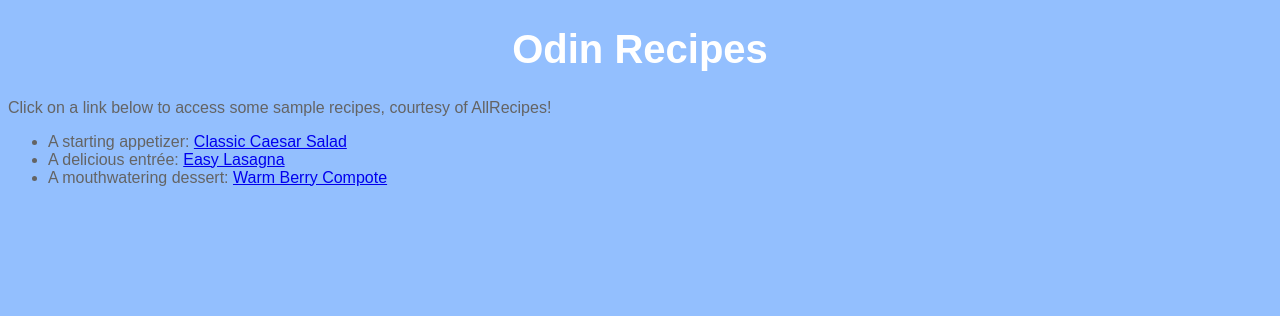
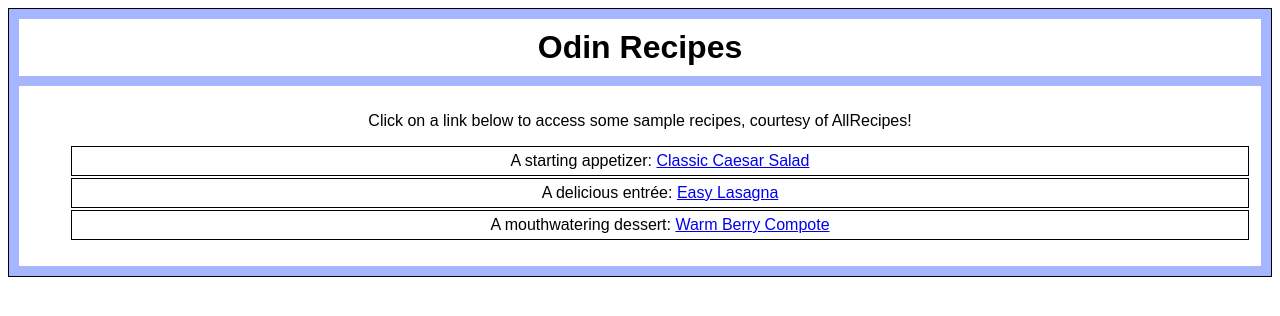
Before and after one commit to freed145/odin-recipes, a plain HTML site: page index.html in a window 1280 px wide. Drawn offline with Linux system fonts and the light colour scheme.

Commit message:
feat: Add some basic box styling. Needs updating.

```diff
--- a/index.html
+++ b/index.html
@@ -7,12 +7,16 @@
   </head>
 
   <body>
-    <h1 class="page-heading"></div>Odin Recipes</h1>
-    <p>Click on a link below to access some sample recipes, courtesy of AllRecipes!</p>
-    <ul>
-      <li>A starting appetizer: <a href="recipes/classic-caesar-salad.html">Classic Caesar Salad</a></li>
-      <li>A delicious entrée: <a href="recipes/easy-lasagna.html">Easy Lasagna</a></li>
-      <li>A mouthwatering dessert: <a href="recipes/warm-berry-compote.html">Warm Berry Compote</a></li>
-    </ul>
+    <div class="main">
+      <h1 class="page-heading">Odin Recipes</h1>
+      <div class="content">
+        <p>Click on a link below to access some sample recipes, courtesy of AllRecipes!</p>
+        <ul style="list-style-type:none;">
+          <li class="index-li">A starting appetizer: <a href="recipes/classic-caesar-salad.html">Classic Caesar Salad</a></li>
+          <li class="index-li">A delicious entrée: <a href="recipes/easy-lasagna.html">Easy Lasagna</a></li>
+          <li class="index-li">A mouthwatering dessert: <a href="recipes/warm-berry-compote.html">Warm Berry Compote</a></li>
+        </ul>
+      </div>
+    </div>
   </body>
 </html>
--- a/styles.css
+++ b/styles.css
@@ -1,13 +1,34 @@
 body {
-  background-color: rgb(147, 191, 254);
-  color:rgb(100, 100, 100);
   font-family:Arial, Helvetica, sans-serif;
 }
 
+.main {
+  background-color: rgb(165, 181, 255);
+  padding: 0px 10px;
+  border: solid 1px black;
+}
+
+.page-heading,
+.content {
+  background-color: white;
+  padding: 10px;
+  margin: 10px 0px;
+}
+
 .page-heading {
-  font-size: 40px;
-  color: white;
-  text-align:center;
+  text-align: center;
+}
+
+.content {
+  font-size: 16px;
+  text-align: center;
+}
+
+.index-li {
+  list-style-type: none;
+  border: solid 1px black;
+  padding: 5px;
+  margin: 2px;
 }
 
 .center {
```
